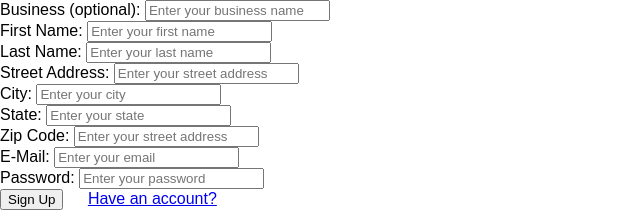
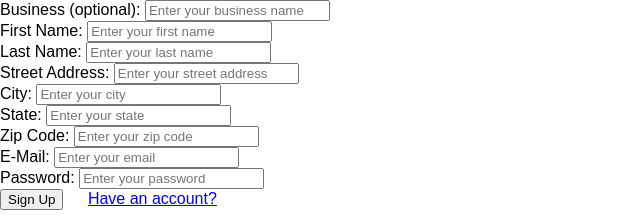
Before and after one commit to bethel-school-of-technology/taskticket-frontend, a React (Create React App) app in the folder taskticket/: page /signUp in a window 1280 px wide. Shown: the top 216 px of the page, without its empty margins (0-640 px from the left). Built offline with nearby package versions, Linux system fonts and the light colour scheme; the HTML template or start-up script is replaced by a standard one.

Commit message:
Update SignUp.js

```diff
--- a/taskticket/src/components/SignUp.js
+++ b/taskticket/src/components/SignUp.js
@@ -62,7 +62,7 @@ class SignUp extends Component {
           </div>
           <div className="FormField">
             <label className="FormField__Label" htmlFor="address">Zip Code: </label>
-            <input type="text" id="address" className="FormField__Input" placeholder="Enter your street address" name="streetAddress" value={this.state.streetAddress} onChange={this.handleChange} />
+            <input type="text" id="address" className="FormField__Input" placeholder="Enter your zip code" name="streetAddress" value={this.state.streetAddress} onChange={this.handleChange} />
           </div>
           <div className="FormField">
             <label className="FormField__Label" htmlFor="email">E-Mail: </label>
```
